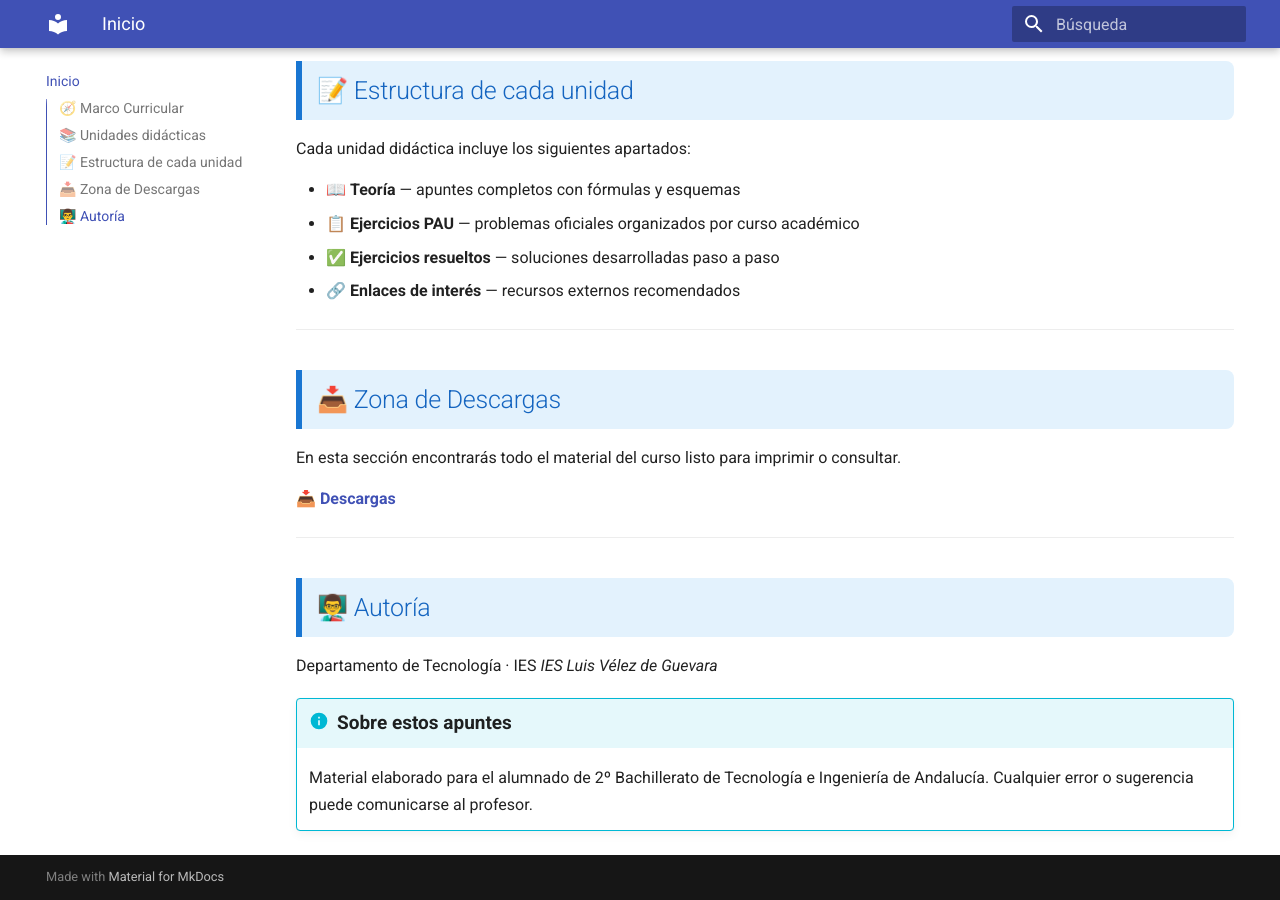
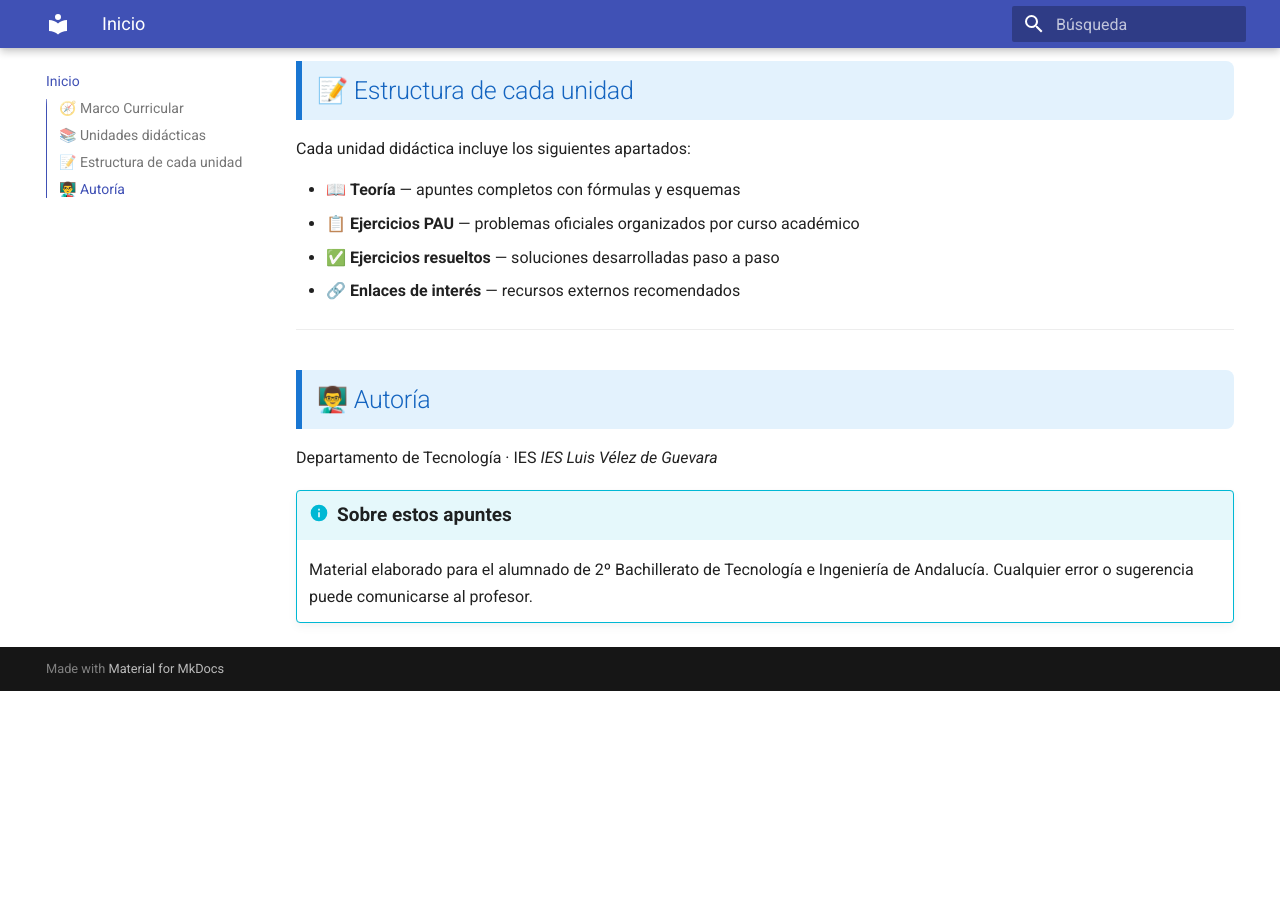
Before and after one commit to makinando/tecnologia2bach, an MkDocs documentation site: the page built from docs/index.md, in a window 1280 px wide and 900 px high, scrolled down 959 px. Built offline with MkDocs 1.6.1 and Material for MkDocs 9.7.7, drawn with Linux system fonts in a browser that asks for light colours; after the commit the page ends 1650 px from its top, so only the background shows below that.

Commit message:
quito descargas

```diff
--- a/docs/index.md
+++ b/docs/index.md
@@ -33,14 +33,6 @@ Cada unidad didáctica incluye los siguientes apartados:
 
 ---
 
-## 📥 Zona de Descargas
-
-En esta sección encontrarás todo el material del curso listo para imprimir o consultar.
-
-[📥 **Descargas**](descargas.md)
-
----
-
 ## 👨‍🏫 Autoría
 
 Departamento de Tecnología · IES *IES Luis Vélez de Guevara*
```
Also changed, not shown: site/index.html, site/search/search_index.json.
